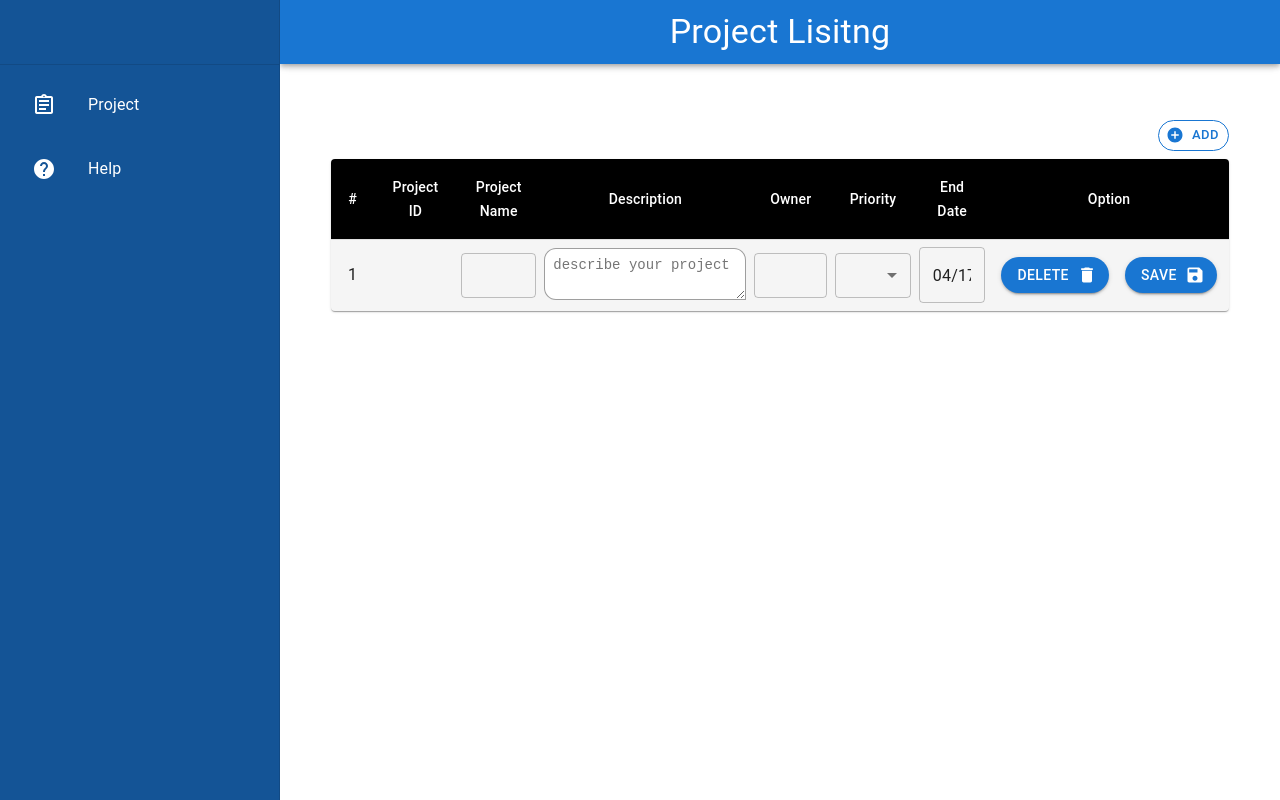
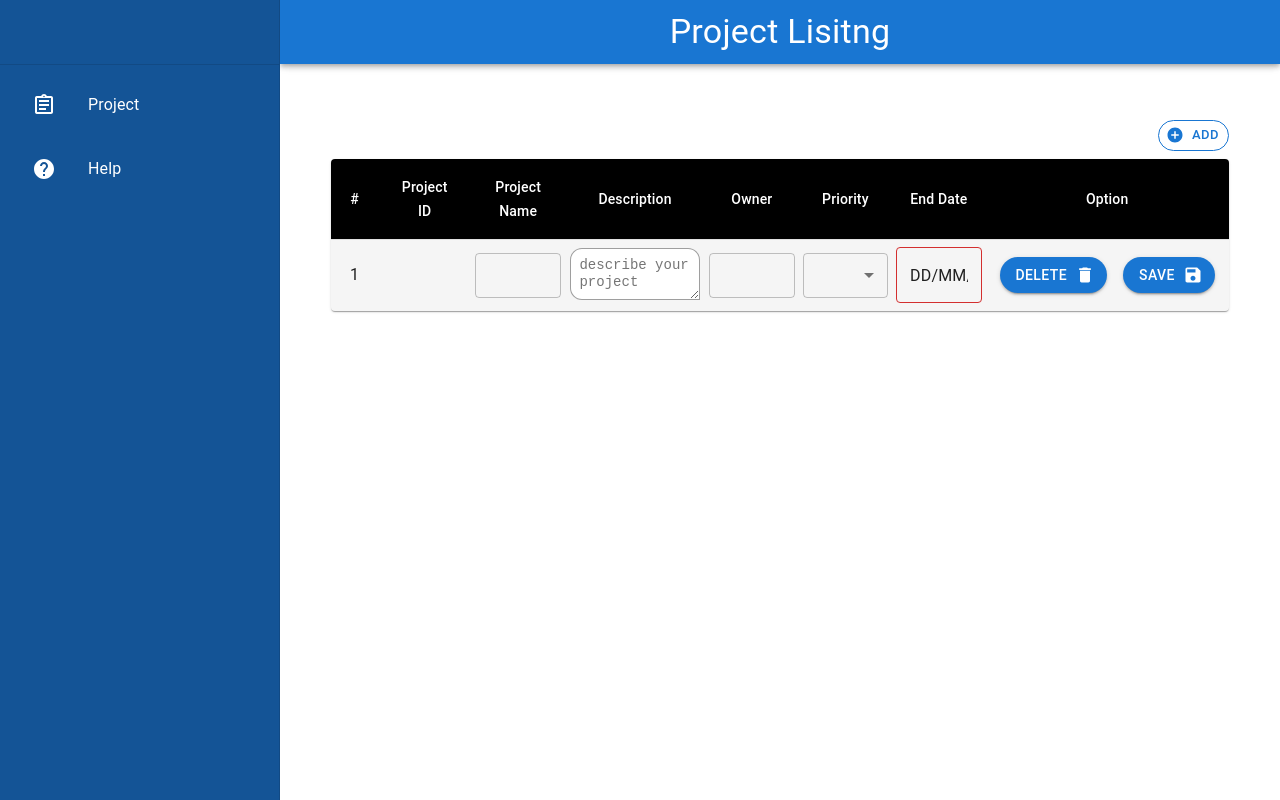
Before and after one commit to Saurabh07n/Project-List-frontend, a React (Create React App) app: page / in a window 1280 px wide. Both pictures are taken after a click on the button "ADD". Built offline with nearby package versions, Linux system fonts and the light colour scheme; no server answers.

Commit message:
End Date

```diff
--- a/src/Components/ProjectList.js
+++ b/src/Components/ProjectList.js
@@ -20,6 +20,7 @@ import { DatePicker } from '@mui/x-date-pickers/DatePicker';
 
 const StyledTextarea = styled(TextareaAutosize)(
   ({ theme }) => `
+  width: 84%;
   font-size: 0.875rem;
   font-weight: 400;
   line-height: 1.2;
@@ -211,6 +212,17 @@ export const ProjectList = () => {
     });
   }
 
+  const handleDateChange = (val,idx) => {
+    const str = val.format('DD/MM/YYYY');
+    const obj = {
+      target: {
+        name: 'endDate',
+        value: str
+      }
+    };
+    handleTextChange(obj,idx);
+  }
+
   const addRow = () => {
     let temp = [...data];
     temp.push({...emptyList});
@@ -270,15 +282,13 @@ export const ProjectList = () => {
                           { ((selectedRow===row.id) || !row.created) ?
                           <StyledTableCell align="center" id={row.id} sx={{pt: '8px !important'}}>
                             <StyledTextarea
-                              multiline='true'
                               maxRows={2}
                               minRows={2}
-                              aria-label="maximum height"
                               placeholder="describe your project"
                               value={row.description}
                               onChange={(e)=>handleTextChange(e,idx)}
                               name= 'description'
-                              // maxLength={46}
+                              maxLength={50}
                             />
                           </StyledTableCell>
                           :
@@ -307,7 +317,7 @@ export const ProjectList = () => {
                           </StyledTableCell>
 
                           { ((selectedRow===row.id) || !row.created) ?
-                          <StyledTableCell align="center" id={row.id} >
+                          <StyledTableCell align="center">
                             <FormControl fullWidth>
                               <Select
                                 value={row.priority}
@@ -321,27 +331,37 @@ export const ProjectList = () => {
                                   height: '45px',
                                 }}
                                 >
-                                <MenuItem id={row.id} value='Critical'>Critical</MenuItem>
-                                <MenuItem id={row.id} value='High'>High</MenuItem>
-                                <MenuItem id={row.id} value='Mid'>Mid</MenuItem>
-                                <MenuItem id={row.id} value='Low'>Low</MenuItem>
+                                <MenuItem value='Critical'>Critical</MenuItem>
+                                <MenuItem value='High'>High</MenuItem>
+                                <MenuItem value='Mid'>Mid</MenuItem>
+                                <MenuItem value='Low'>Low</MenuItem>
                               </Select>
                             </FormControl>
                           </StyledTableCell>
                           :
                           <StyledTableCell align="center" id={row.id} onClick={(e) => handleClickInput(e,idx)}>
                             {row.priority}
-                            </StyledTableCell> }
+                          </StyledTableCell> }
 
+                          { ((selectedRow===row.id) || !row.created) ?
+                          <StyledTableCell align="center">
+                            <LocalizationProvider dateAdapter={AdapterDayjs} name= 'endDate'>
+                              <DatePicker
+                                slotProps={{
+                                  textField: {
+                                    name: 'endDate'
+                                  }
+                                }}
+                                value={dayjs(row.endDate)}
+                                onChange={(val) => handleDateChange(val,idx)}
+                                format="DD/MM/YYYY"
+                              />
+                            </LocalizationProvider>
+                          </StyledTableCell>
+                          :
                           <StyledTableCell align="center" id={row.id} onClick={(e) => handleClickInput(e,idx)}>
-                            {/* { (selectedRow===row.id) || !row.created ? */}
-                              <LocalizationProvider dateAdapter={AdapterDayjs}>
-                                <DatePicker
-                                  defaultValue={dayjs('2022-0417')}
-                                />
-                              </LocalizationProvider>
-                              {/* :row.owner } */}
-                          </StyledTableCell>
+                            {row.endDate || 'NA'}
+                          </StyledTableCell> }
 
                           <StyledTableCell align="center">
                             <Box sx={{display: 'flex', justifyContent: 'center'}}>
```
